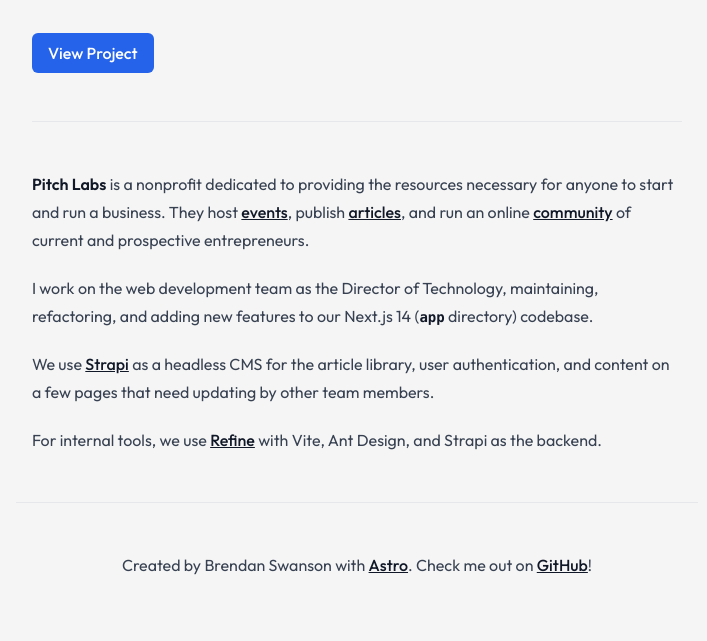
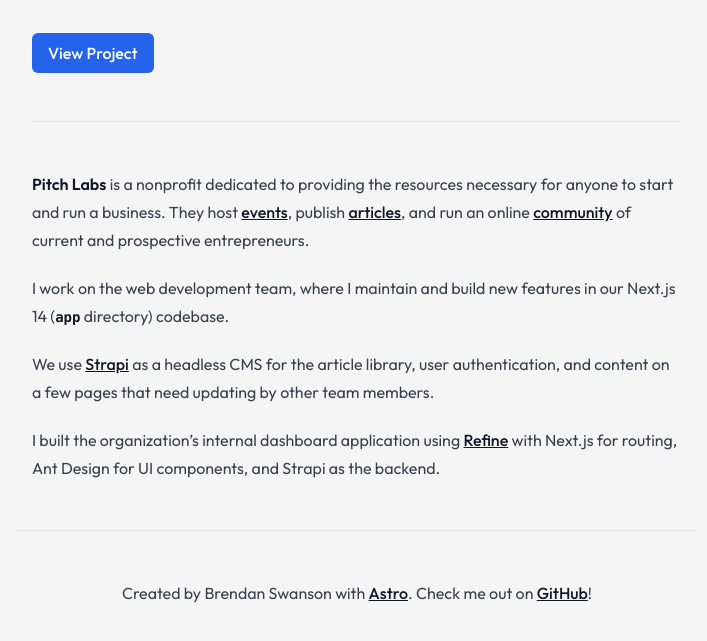
Before and after one commit to FluxCapacitor2/astro-portfolio, an Astro site: page /projects/pitchlabs in a window 1280 px wide. Shown: the part 621-1262 px from the top of the page, without its empty margins (283-990 px from the left). Built offline with nearby package versions, Linux system fonts and the light colour scheme; Astro itself is replaced by a stand-in of ours; some packages are replaced by stand-ins of ours.

Commit message:
Update Pitch Labs project content

```diff
--- a/src/content/projects/pitchlabs/index.md
+++ b/src/content/projects/pitchlabs/index.md
@@ -12,13 +12,13 @@
   - strapi
 date: 2023-03-20
 addedDate: 2023-05-27
-active: true
+ongoing: true
 ---
 
 **Pitch Labs** is a nonprofit dedicated to providing the resources necessary for anyone to start and run a business. They host [events](https://www.pitchlabs.org/events), publish [articles](https://www.pitchlabs.org/library), and run an online [community](https://www.pitchlabs.org/discord) of current and prospective entrepreneurs.
 
-I work on the web development team as the Director of Technology, maintaining, refactoring, and adding new features to our Next.js 14 (`app` directory) codebase.
+I work on the web development team, where I maintain and build new features in our Next.js 14 (`app` directory) codebase.
 
 We use [Strapi](https://strapi.io/) as a headless CMS for the article library, user authentication, and content on a few pages that need updating by other team members.
 
-For internal tools, we use [Refine](https://refine.dev) with Vite, Ant Design, and Strapi as the backend.
+I built the organization's internal dashboard application using [Refine](https://refine.dev) with Next.js for routing, Ant Design for UI components, and Strapi as the backend.
```
